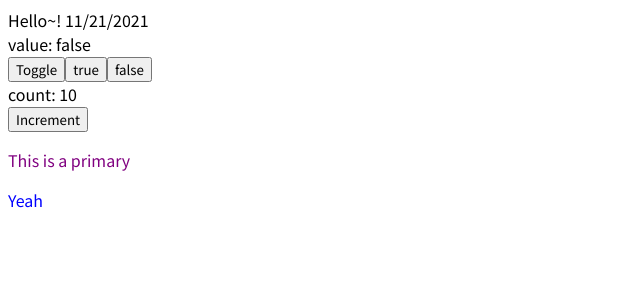
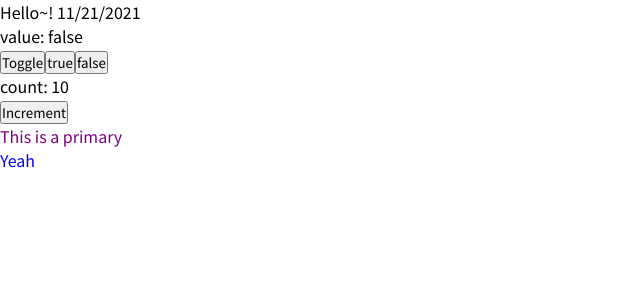
Before and after one commit to Team-Two-Devs/Sundoboo-Web, a React app: page / in a window 1280 px wide. Shown: the top 300 px of the page, without its empty margins (0-640 px from the left). Built offline with nearby package versions, Linux system fonts and the light colour scheme; the HTML template or start-up script is replaced by a standard one.

Commit message:
Add: css reset

```diff
--- a/src/styles/global.ts
+++ b/src/styles/global.ts
@@ -3,7 +3,166 @@ import { css } from '@emotion/react';
 const global = css`
   * {
     box-sizing: border-box;
+  }
+  html,
+  body,
+  h1,
+  h2,
+  h3,
+  h4,
+  h5,
+  h6,
+  div,
+  p,
+  blockquote,
+  pre,
+  code,
+  address,
+  ul,
+  ol,
+  li,
+  menu,
+  nav,
+  section,
+  article,
+  aside,
+  dl,
+  dt,
+  dd,
+  table,
+  thead,
+  tbody,
+  tfoot,
+  label,
+  caption,
+  th,
+  td,
+  form,
+  fieldset,
+  legend,
+  hr,
+  input,
+  button,
+  textarea,
+  object,
+  figure,
+  figcaption {
+    margin: 0;
+    padding: 0;
+  }
+  html,
+  body {
+    width: 100%;
+  }
+  html {
+    -webkit-touch-callout: none;
+    -webkit-user-select: none;
+    -webkit-tap-highlight-color: rgba(0, 0, 0, 0);
+  }
+  body {
+    width: 100%;
+    min-height: 100vh;
+    margin: 0;
+    -webkit-text-size-adjust: none;
+    word-wrap: break-word;
+    word-break: break-all;
+  }
+  body,
+  input,
+  select,
+  textarea,
+  button {
     font-family: 'Noto Sans KR', sans-serif;
+  }
+  ul,
+  ol,
+  li {
+    list-style: none;
+  }
+  table {
+    width: 100%;
+    border-spacing: 0;
+    border-collapse: collapse;
+  }
+  img {
+    border: 0;
+    -ms-user-select: none;
+    -moz-user-select: -moz-none;
+    -webkit-user-select: none;
+    -khtml-user-select: none;
+    user-select: none;
+    -webkit-user-drag: none;
+  }
+  address,
+  cite,
+  code,
+  em {
+    font-style: normal;
+    font-weight: normal;
+  }
+  label,
+  img,
+  input,
+  select,
+  textarea,
+  button {
+    vertical-align: middle;
+  }
+  .hide,
+  caption,
+  legend {
+    line-height: 0;
+    font-size: 1px;
+    overflow: hidden;
+  }
+  hr {
+    display: none;
+  }
+  main,
+  header,
+  section,
+  nav,
+  footer,
+  aside,
+  article,
+  figure {
+    display: block;
+  }
+  a {
+    text-decoration: none;
+  }
+
+  input::-webkit-input-placeholder {
+    color: #b5b5b5;
+    line-height: 100%;
+  }
+
+  input[type='tel'][readonly],
+  input[type='text'][readonly],
+  input[type='password'][readonly],
+  input[type='email'][readonly],
+  input[type='search'][readonly],
+  input[type='tel'][disabled],
+  input[type='text'][disabled],
+  input[type='password'][disabled],
+  input[type='search'][disabled],
+  input[type='email'][disabled] {
+    background: #eaeaea;
+    border-color: #c0c0c0;
+    color: #666;
+    -webkit-appearance: none;
+    font-size: 12px;
+  }
+  textarea[readonly],
+  textarea[disabled] {
+    padding: 11px;
+    font-size: 16px;
+    color: #666;
+    font-weight: normal;
+    line-height: 140%;
+    height: 78px;
+    background: #eaeaea;
+    border: 1px solid #c0c0c0;
   }
 `;
 
```
